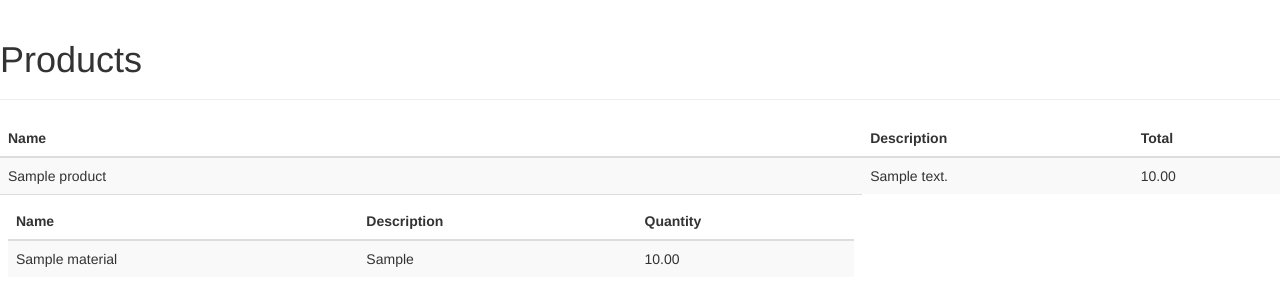
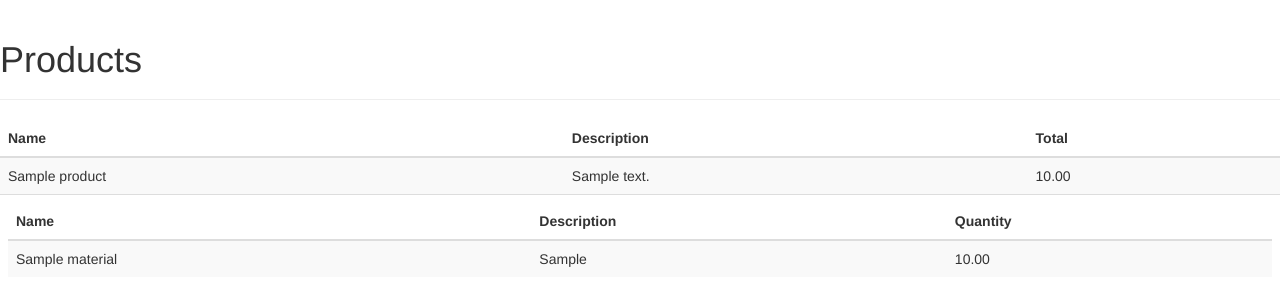
Before and after one commit to katchengli/IntlWDHackathon, a Django app: page /products/ in a window 1280 px wide. Shown: the part 52-358 px from the top of the page. Run offline with Django 3.2, Linux system fonts and the light colour scheme; tables that the repository leaves empty hold one stand-in row (values such as "Sample post"); some libraries are stand-ins or nearby versions.

Commit message:
Added more stuff to the products page

```diff
--- a/products/templates/products/products.html
+++ b/products/templates/products/products.html
@@ -4,7 +4,7 @@
         <h1>Products</h1>
     </div>
     <div class="bs-component">
-        <table class="table table-striped table-hover ">
+        <table class="table table-striped">
           <thead>
             <tr>
               <th>Name</th>
@@ -14,14 +14,14 @@
           </thead>
           <tbody>
             {% for product in products %}
-                <tr>
+                <tr onclick="$('#section{{ forloop.counter }}').toggle();">
                   <td>{{ product.name }}</td>
                   <td>{{ product.description }}</td>
                   <td>{{ product.total }}</td>
                 </tr>
-                <tr>
-                    <td><div class="bs-component">
-                        <table class="table table-striped table-hover ">
+                <tr id="section{{ forloop.counter }}">
+                    <td colspan="3"><div class="bs-component">
+                        <table class="table table-striped">
                           <thead>
                             <tr>
                               <th>Name</th>
@@ -52,6 +52,7 @@
     <script>
         $( window ).load(function() {
             $("#productsNavLi").addClass("active");
+            $
         });
     </script>
 {% endblock scripts %}
```
